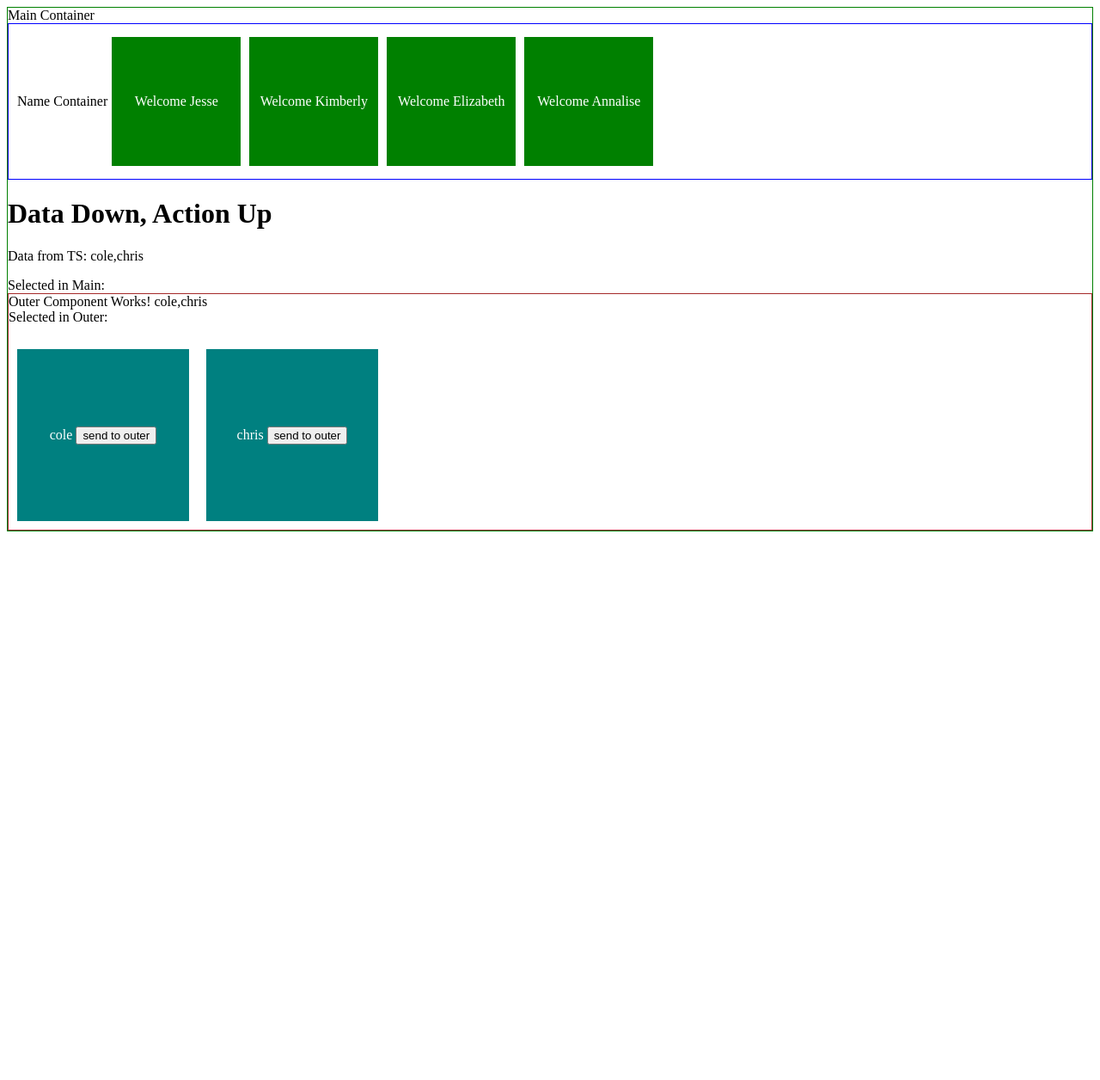
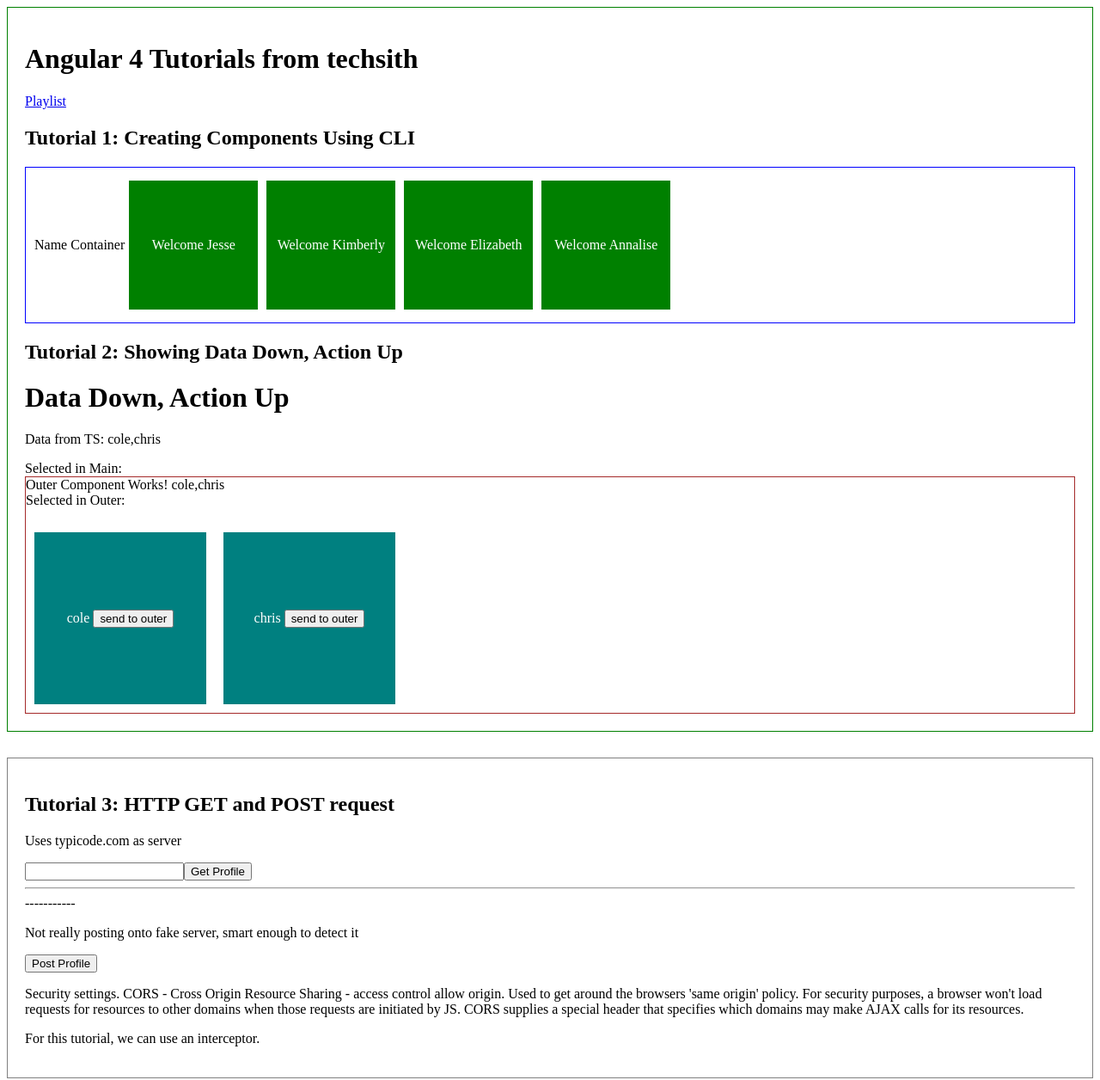
Before and after one commit to jessewoo/LearningAngular, an Angular app in the folder 3_LearningAngular4/my-first-ng-app/: page / in a window 1280 px wide. Shown: the top 1256 px of the page at 86% size. Before the commit the page ends 800 px from the top, so only its background shows below. Built offline with nearby package versions, Linux system fonts and the light colour scheme.

Commit message:
Finish with post and get tutorial

```diff
--- a/3_LearningAngular4/my-first-ng-app/src/app/app.component.css
+++ b/3_LearningAngular4/my-first-ng-app/src/app/app.component.css
@@ -1,3 +1,11 @@
 .main-container {
     border: 1px solid green;
+    padding: 20px;
 }
+
+#getProfileForm {
+    padding: 20px;
+    margin-top: 30px;
+    margin-bottom: 50px;
+    border: 1px solid gray;
+}
--- a/3_LearningAngular4/my-first-ng-app/src/app/app.component.html
+++ b/3_LearningAngular4/my-first-ng-app/src/app/app.component.html
@@ -1,8 +1,34 @@
 <div class='main-container'>
-  <span>Main Container</span>
+  <h1>Angular 4 Tutorials from techsith</h1>
+  <p><a href='https://www.youtube.com/watch?v=MN2WkxPnGTo&list=PL7pEw9n3GkoWoDfLSOQCtLIEg-gL5dYOF&index=5'>Playlist</a></p>
 
+  <h2>Tutorial 1: Creating Components Using CLI</h2>
   <app-names></app-names>
 
+  <h2>Tutorial 2: Showing Data Down, Action Up</h2>
   <app-main-container></app-main-container>
 
 </div>
+
+
+<div id='getProfileForm'>
+  <h2>Tutorial 3: HTTP GET and POST request</h2>
+  <p>Uses typicode.com as server</p>
+  <input type='text' (keyup)='onNameKeyUp($event)'>
+  <button (click)='getProfile()'>Get Profile</button>
+  <hr>
+  <div *ngIf='found'>
+    <span>{{name}}'s age is {{age}}</span>
+  </div>
+
+  -----------
+  <br>
+
+  <p>Not really posting onto fake server, smart enough to detect it</p>
+  <button (click)='postProfile()'>Post Profile</button>
+
+  <br>
+  <p>Security settings. CORS - Cross Origin Resource Sharing - access control allow origin. Used to get around the browsers 'same origin' policy. For security purposes, a browser won't load requests for resources to other domains when those requests are initiated by JS. CORS supplies a special header that specifies which domains may make AJAX calls for its resources. </p>
+  <p>For this tutorial, we can use an interceptor.</p>
+
+</div>
--- a/3_LearningAngular4/my-first-ng-app/src/app/app.component.ts
+++ b/3_LearningAngular4/my-first-ng-app/src/app/app.component.ts
@@ -8,10 +8,45 @@ import { HttpClient } from '@angular/common/http'
 })
 export class AppComponent {
   title = 'my first app';
+  name:string = '';
+  age:number;
+  found:boolean;
 
   // Inject HTTP Client dependency inside
   constructor (private httpClient:HttpClient){};
 
+  onNameKeyUp(event: any) {
+    console.log(event.target.value);
+    this.name = event.target.value;
+    this.found = false;
+  }
+
+  getProfile() {
+    console.log(this.name);
+    this.httpClient.get(`https://my-json-server.typicode.com/jessewoo/LearningAngular/profiles/?name=${this.name}`)
+    .subscribe(
+      (data:any[]) => {
+         console.log(data);
+         if(data.length) {
+          this.age = data[0].age;
+          this.found = true;
+         }
+      }
+    )
+  }
+
+  postProfile() {
+    this.httpClient.post(`https://my-json-server.typicode.com/jessewoo/LearningAngular/profiles/`, {
+        name: 'mark',
+        age: 41
+    })
+    .subscribe(
+      (data:any) => {
+         console.log(data);
+      }
+    )
+  }
+
 
 
 }
--- a/3_LearningAngular4/my-first-ng-app/src/app/app.module.ts
+++ b/3_LearningAngular4/my-first-ng-app/src/app/app.module.ts
@@ -9,6 +9,7 @@ import { MainContainerComponent } from './main-container/main-container.componen
 import { InnerComponent } from './inner/inner.component';
 
 import { HttpClientModule } from '@angular/common/http'
+import { InterceptorModule } from './interceptor.module'
 
 @NgModule({
   declarations: [
@@ -21,7 +22,8 @@ import { HttpClientModule } from '@angular/common/http'
   ],
   imports: [
     BrowserModule,
-    HttpClientModule
+    HttpClientModule,
+    InterceptorModule
   ],
   providers: [],
   bootstrap: [AppComponent]
--- /dev/null
+++ b/3_LearningAngular4/my-first-ng-app/src/app/interceptor.module.ts
@@ -0,0 +1,18 @@
+import { Injectable, NgModule} from '@angular/core';
+import { Observable } from 'rxjs';
+import { HttpEvent, HttpInterceptor, HttpHandler, HttpRequest, HttpResponse} from '@angular/common/http';
+import { HTTP_INTERCEPTORS } from '@angular/common/http';
+
+@Injectable()
+export class HttpsRequestInterceptor implements HttpInterceptor {
+  intercept(req: HttpRequest<any>, next: HttpHandler): Observable<HttpEvent<any>> {
+    const dupReq = req.clone({ headers: req.headers.set('Access-Control-Allow-Origin','https://my-json-server.typicode.com') });
+    return next.handle(dupReq);
+  }
+};
+@NgModule({
+  providers: [
+    { provide: HTTP_INTERCEPTORS, useClass: HttpsRequestInterceptor, multi: true }
+  ]
+})
+export class InterceptorModule { }
```
